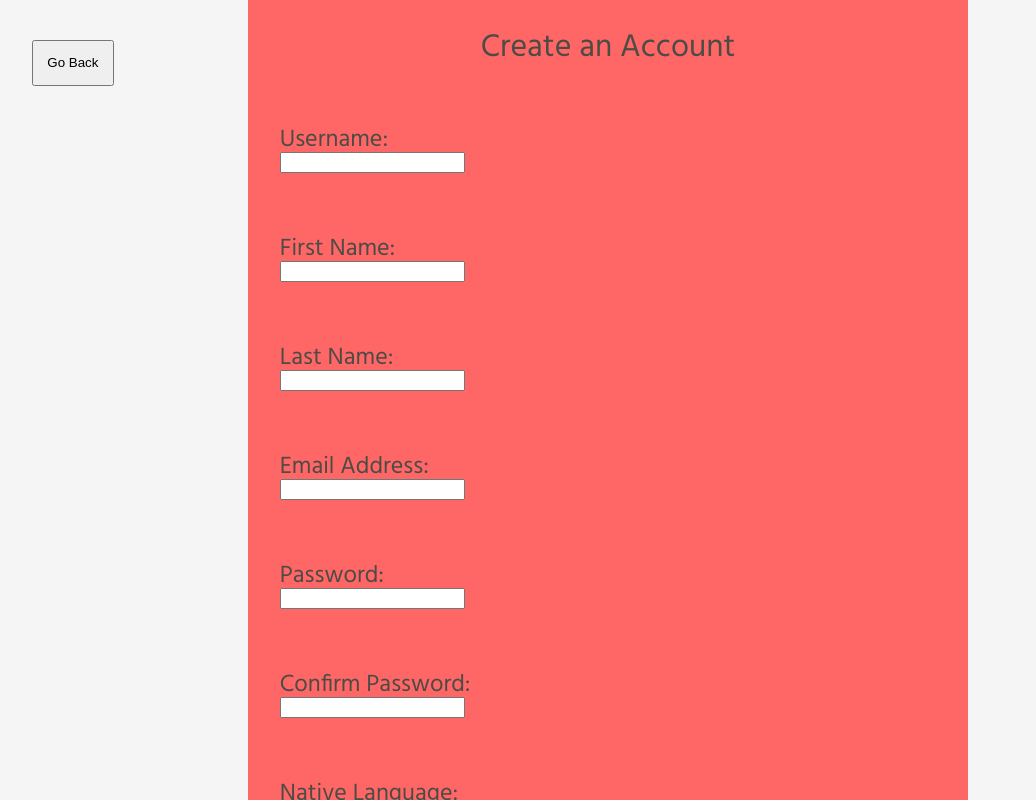
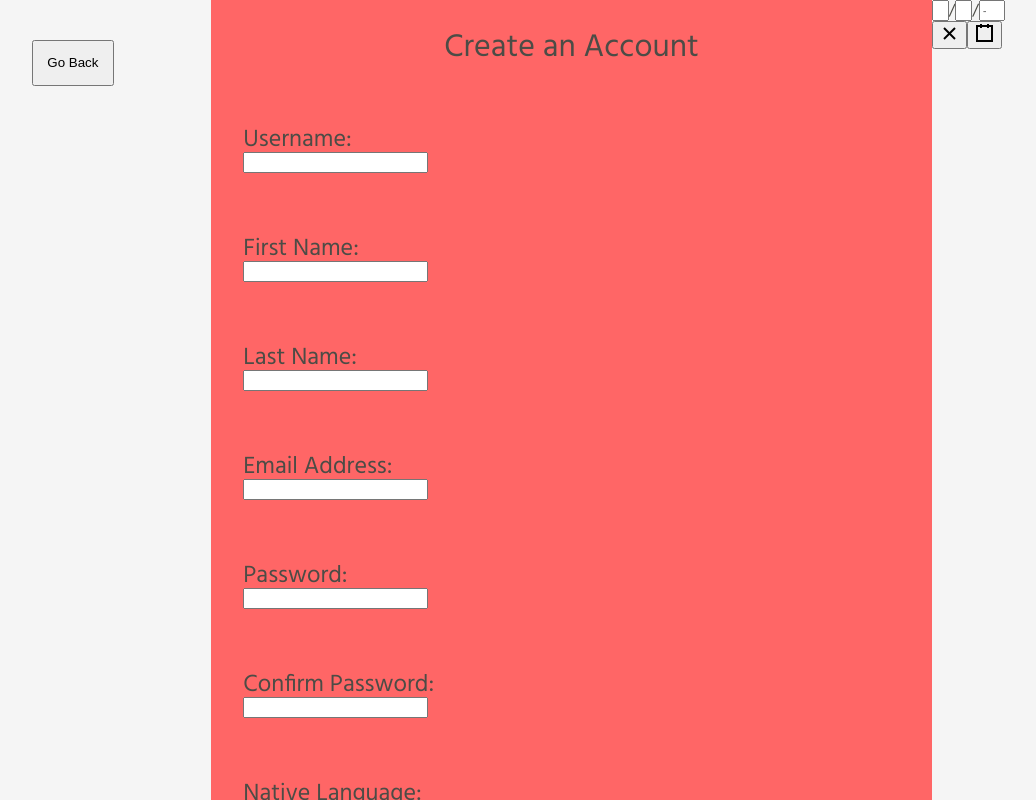
Before and after one commit to Kasador/geo-lingo, a React (Create React App) app: page /create-account in a window 1280 px wide. Shown: the top 800 px of the page, without its empty margins (32-1068 px from the left). Built offline with nearby package versions, Linux system fonts and the light colour scheme.

Commit message:
Added datepicker

```diff
--- a/package.json
+++ b/package.json
@@ -7,6 +7,7 @@
     "radium": "^0.25.2",
     "react": "^16.8.6",
     "react-animations": "^1.0.0",
+    "react-date-picker": "^7.6.0",
     "react-dom": "^16.8.6",
     "react-router": "^5.0.1",
     "react-router-dom": "^5.0.1",
--- a/src/Components/CreateAccount/CreateAccount.js
+++ b/src/Components/CreateAccount/CreateAccount.js
@@ -1,6 +1,8 @@
 import React, { Component } from 'react';
 import './CreateAccount.scss';
 import { Link } from 'react-router-dom';
+import DatePicker from 'react-date-picker'
+
 
 
 class CreateAccount extends Component {
@@ -13,6 +15,7 @@ class CreateAccount extends Component {
         email: '',
         password: '',
         confirmPass: '',
+        birthdate: '',
         nativeLanguage: '',
         learningLanguage: '',
         learningLanguagesList: [],
@@ -117,6 +120,7 @@ class CreateAccount extends Component {
         })
 
         return (
+            <>
             <div className="account-creation-page">
 
                 <Link to="/sign-in/"><button className="back-button">Go Back</button></Link>
@@ -144,6 +148,10 @@ class CreateAccount extends Component {
                         <label>Email Address: </label>
                         <input type="text" value={this.state.email} onChange={(e) => this.handleUserInfoChange(e, 'email')}/>
                     </div>
+
+
+
+
 
                     <div>
                         <label>Password: </label>
@@ -187,7 +195,14 @@ class CreateAccount extends Component {
                 </form>
 
 
+
+
+
             </div>
+
+
+            <DatePicker />
+            </>
         )
     }
 }
```
Also changed, not shown: 1 other file (tests, documents, lock files or other folders).
